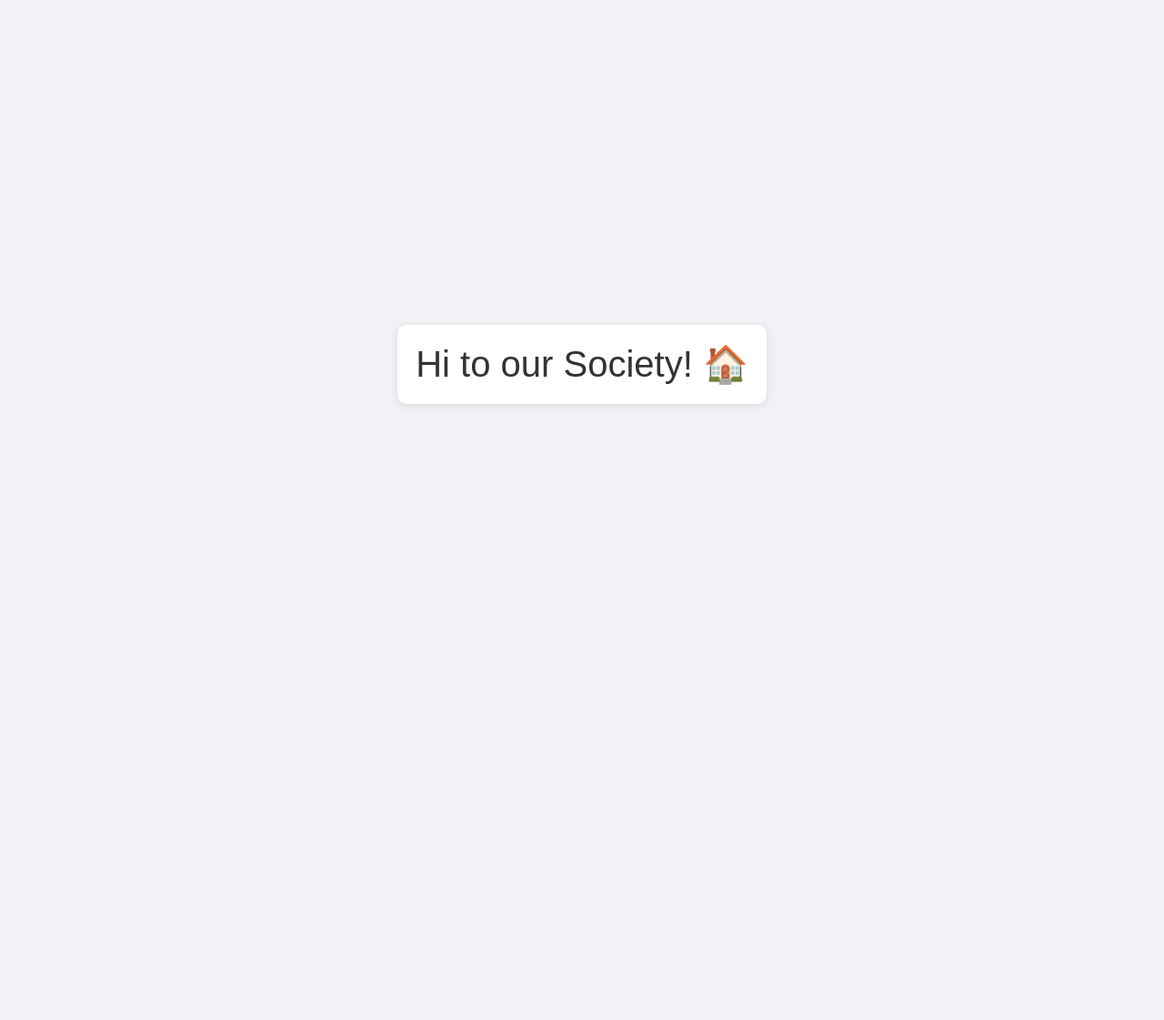
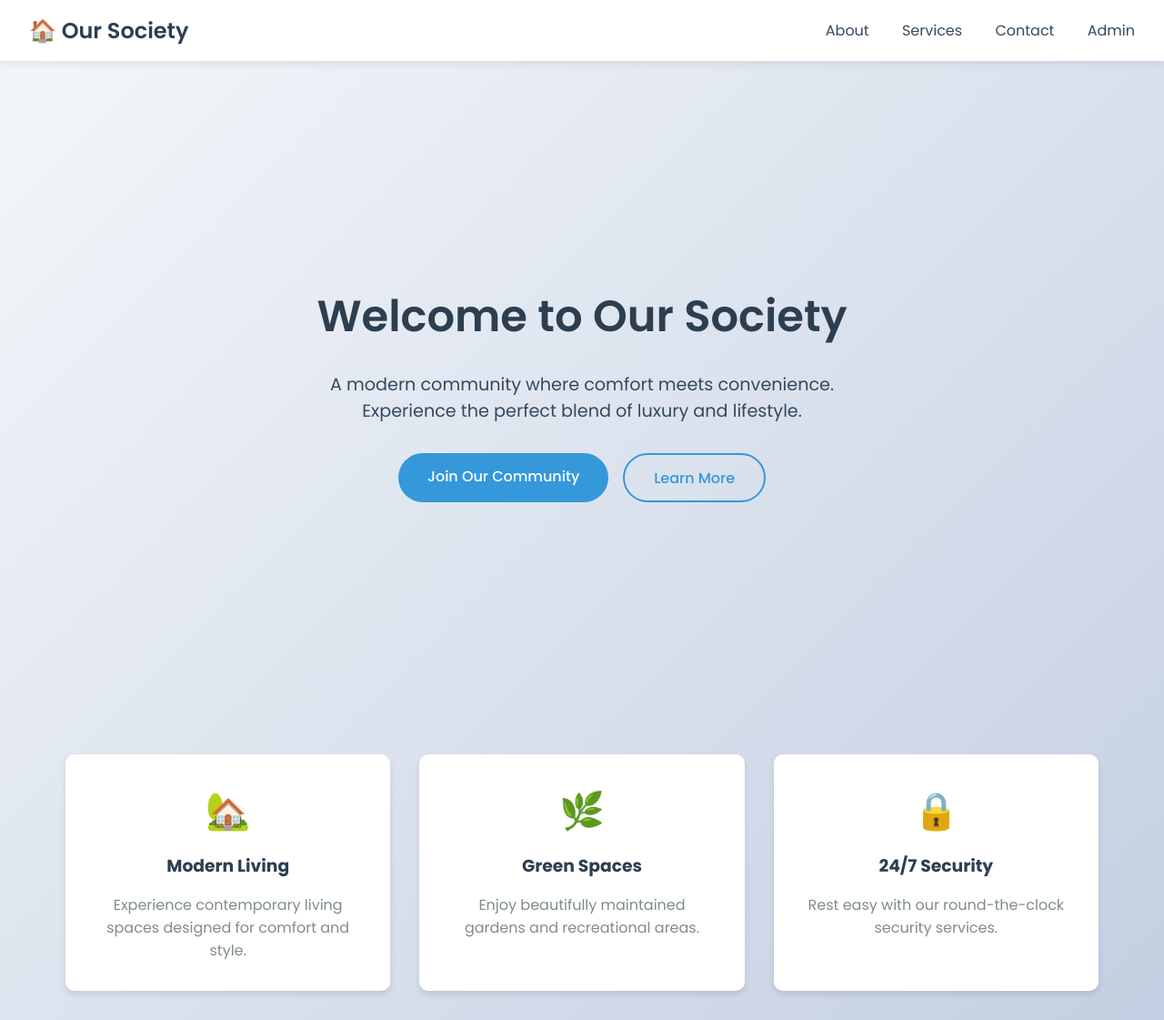
Before and after one commit to himanshun0002-design/new_deploy_testing, a Django app: page / in a window 1280 px wide. Shown: the whole page at 91% size. Before the commit the page ends 446 px from the top, so only its background shows below. Run offline with Django 5.2, Linux system fonts and the light colour scheme.

Commit message:
Add professional design and new pages

```diff
--- a/socity/templates/socity/home.html
+++ b/socity/templates/socity/home.html
@@ -3,31 +3,169 @@
 <head>
     <meta charset="UTF-8">
     <meta name="viewport" content="width=device-width, initial-scale=1.0">
-    <title>Our Society</title>
+    <title>Welcome to Our Society</title>
+    <link href="https://fonts.googleapis.com/css2?family=Poppins:wght@300;400;500;600;700&display=swap" rel="stylesheet">
     <style>
+        * {
+            margin: 0;
+            padding: 0;
+            box-sizing: border-box;
+        }
+
         body {
-            font-family: Arial, sans-serif;
+            font-family: 'Poppins', sans-serif;
+            background: linear-gradient(135deg, #f5f7fa 0%, #c3cfe2 100%);
+            min-height: 100vh;
+        }
+
+        .navbar {
+            background-color: white;
+            padding: 1rem 2rem;
+            box-shadow: 0 2px 10px rgba(0,0,0,0.1);
             display: flex;
+            justify-content: space-between;
+            align-items: center;
+        }
+
+        .logo {
+            font-size: 1.5rem;
+            font-weight: 600;
+            color: #2c3e50;
+        }
+
+        .nav-links a {
+            color: #34495e;
+            text-decoration: none;
+            margin-left: 2rem;
+            transition: color 0.3s ease;
+        }
+
+        .nav-links a:hover {
+            color: #3498db;
+        }
+
+        .hero {
+            display: flex;
+            flex-direction: column;
+            align-items: center;
             justify-content: center;
-            align-items: center;
-            height: 100vh;
-            margin: 0;
-            background-color: #f0f2f5;
+            text-align: center;
+            padding: 4rem 2rem;
+            min-height: calc(100vh - 70px);
         }
+
         .welcome-text {
+            font-size: 3rem;
+            color: #2c3e50;
+            margin-bottom: 1.5rem;
+            font-weight: 600;
+        }
+
+        .subtitle {
+            font-size: 1.2rem;
+            color: #34495e;
+            max-width: 600px;
+            margin-bottom: 2rem;
+        }
+
+        .cta-buttons {
+            display: flex;
+            gap: 1rem;
+        }
+
+        .button {
+            padding: 0.8rem 2rem;
+            border-radius: 30px;
+            font-size: 1rem;
+            font-weight: 500;
+            text-decoration: none;
+            transition: transform 0.3s ease;
+        }
+
+        .button:hover {
+            transform: translateY(-2px);
+        }
+
+        .primary-button {
+            background-color: #3498db;
+            color: white;
+            border: none;
+        }
+
+        .secondary-button {
+            background-color: transparent;
+            color: #3498db;
+            border: 2px solid #3498db;
+        }
+
+        .features {
+            display: grid;
+            grid-template-columns: repeat(auto-fit, minmax(250px, 1fr));
+            gap: 2rem;
+            padding: 2rem;
+            max-width: 1200px;
+            margin: 0 auto;
+        }
+
+        .feature-card {
+            background-color: white;
+            padding: 2rem;
+            border-radius: 10px;
+            box-shadow: 0 4px 6px rgba(0,0,0,0.1);
+            text-align: center;
+        }
+
+        .feature-card h3 {
+            color: #2c3e50;
+            margin-bottom: 1rem;
+        }
+
+        .feature-card p {
+            color: #7f8c8d;
+        }
+
+        .emoji-icon {
             font-size: 2.5rem;
-            color: #333;
-            text-align: center;
-            padding: 20px;
-            border-radius: 10px;
-            background-color: white;
-            box-shadow: 0 2px 10px rgba(0,0,0,0.1);
+            margin-bottom: 1rem;
         }
     </style>
 </head>
 <body>
-    <div class="welcome-text">
-        Hi to our Society! 🏠
+    <nav class="navbar">
+        <div class="logo">🏠 Our Society</div>
+        <div class="nav-links">
+            <a href="/about">About</a>
+            <a href="/services">Services</a>
+            <a href="/contact">Contact</a>
+            <a href="/admin">Admin</a>
+        </div>
+    </nav>
+
+    <div class="hero">
+        <h1 class="welcome-text">Welcome to Our Society</h1>
+        <p class="subtitle">A modern community where comfort meets convenience. Experience the perfect blend of luxury and lifestyle.</p>
+        <div class="cta-buttons">
+            <a href="/register" class="button primary-button">Join Our Community</a>
+            <a href="/learn-more" class="button secondary-button">Learn More</a>
+        </div>
+    </div>
+
+    <div class="features">
+        <div class="feature-card">
+            <div class="emoji-icon">🏡</div>
+            <h3>Modern Living</h3>
+            <p>Experience contemporary living spaces designed for comfort and style.</p>
+        </div>
+        <div class="feature-card">
+            <div class="emoji-icon">🌿</div>
+            <h3>Green Spaces</h3>
+            <p>Enjoy beautifully maintained gardens and recreational areas.</p>
+        </div>
+        <div class="feature-card">
+            <div class="emoji-icon">🔒</div>
+            <h3>24/7 Security</h3>
+            <p>Rest easy with our round-the-clock security services.</p>
+        </div>
     </div>
 </body>
 </html>
--- a/socity/urls.py
+++ b/socity/urls.py
@@ -5,4 +5,9 @@ app_name = 'socity'
 
 urlpatterns = [
     path('', views.home, name='home'),
+    path('about/', views.about, name='about'),
+    path('services/', views.services, name='services'),
+    path('contact/', views.contact, name='contact'),
+    path('register/', views.register, name='register'),
+    path('learn-more/', views.learn_more, name='learn_more'),
 ]
--- a/socity/views.py
+++ b/socity/views.py
@@ -1,4 +1,21 @@
 from django.shortcuts import render
+from django.contrib.auth.decorators import login_required
 
 def home(request):
     return render(request, 'socity/home.html')
+
+def about(request):
+    return render(request, 'socity/about.html')
+
+def services(request):
+    return render(request, 'socity/services.html')
+
+def contact(request):
+    return render(request, 'socity/contact.html')
+
+@login_required
+def register(request):
+    return render(request, 'socity/register.html')
+
+def learn_more(request):
+    return render(request, 'socity/learn_more.html')
```
Also changed, not shown: socity/templates/socity/about.html (added, +98 -0 lines).
